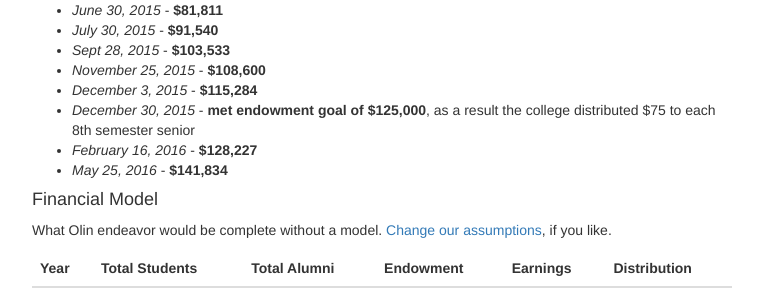
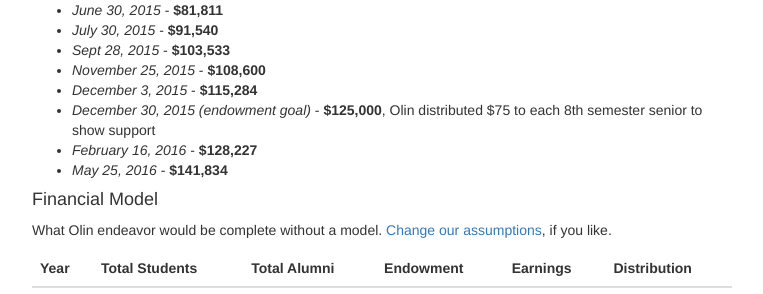
Before and after one commit to olinalumni/olinalumnifund.org, a Jekyll site: the page built from index.html, in a window 1280 px wide. Shown: the part 1103-1397 px from the top of the page, without its empty margins (258-1021 px from the left). Built offline with Jekyll 4.4.1, drawn with Linux system fonts in a browser that asks for light colours; nearby versions of some CDN libraries.

Commit message:
Reworded endowment goal

```diff
--- a/index.html
+++ b/index.html
@@ -37,7 +37,7 @@
     <li><em>Sept 28, 2015</em> - <strong>$103,533</strong></li>
     <li><em>November 25, 2015</em> - <strong>$108,600</strong></li>
     <li><em>December 3, 2015</em> - <strong>$115,284</strong></li>
-    <li><em>December 30, 2015</em> - <strong>met endowment goal of $125,000</strong>, as a result the college distributed $75 to each 8th semester senior</li>
+    <li><em>December 30, 2015 (endowment goal)</em> - <strong>$125,000</strong>, Olin distributed $75 to each 8th semester senior to show support</li>
     <li><em>February 16, 2016</em> - <strong>$128,227</strong></li>
     <li><em>May 25, 2016</em> - <strong>$141,834</strong></li>
   </ul>
```
